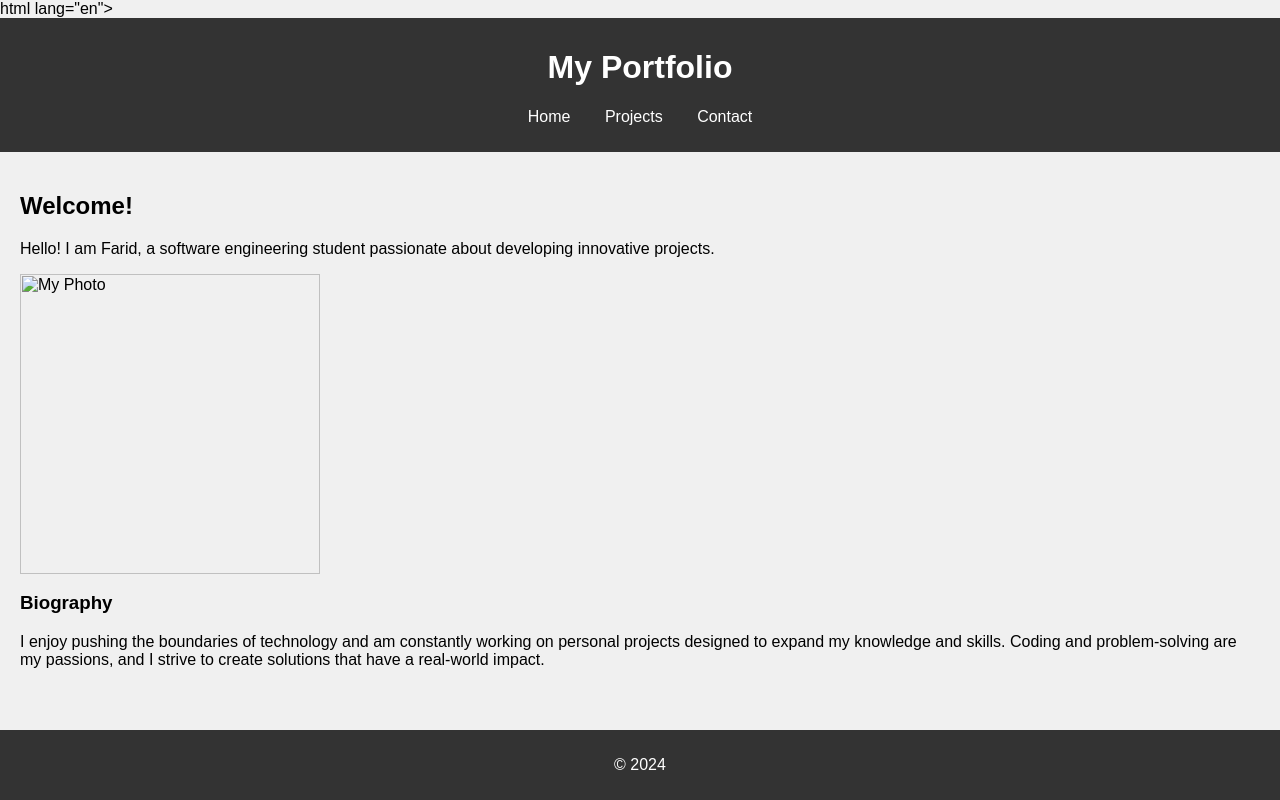
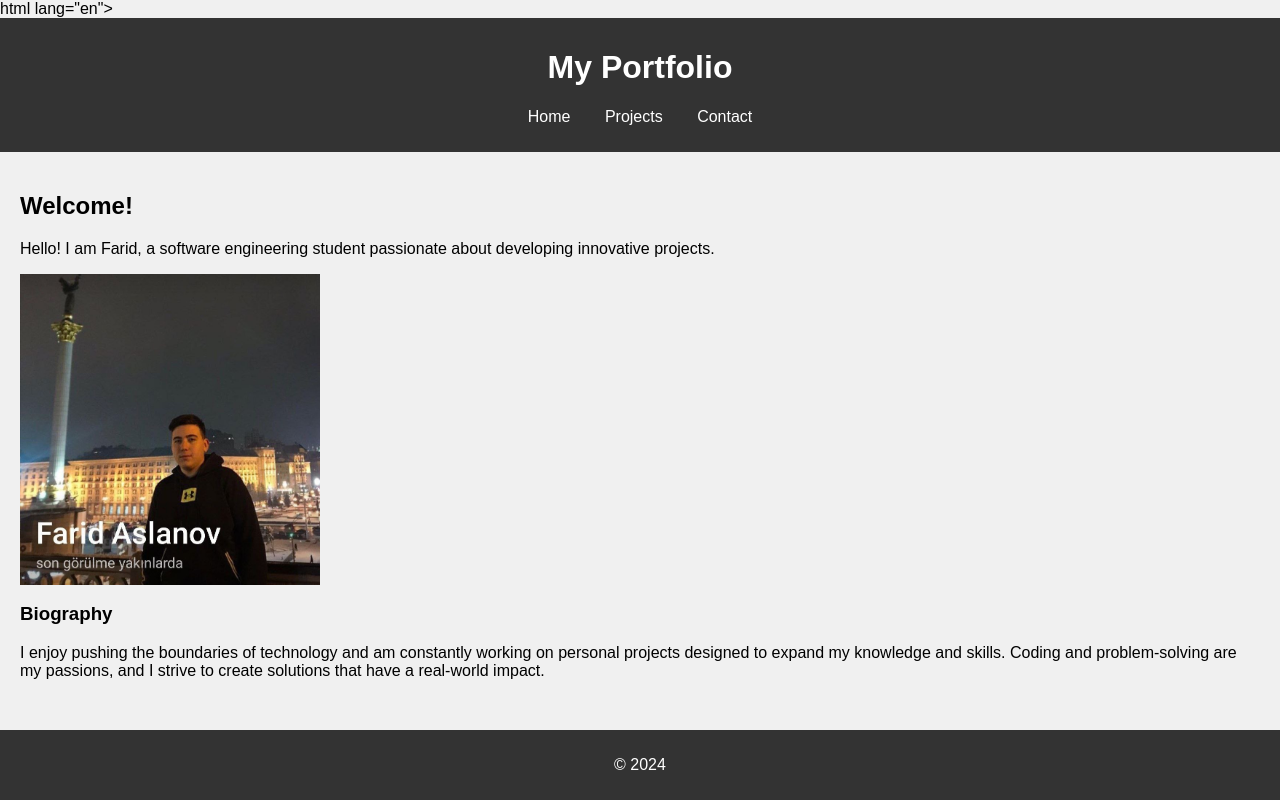
Before and after one commit to Farid545/portfolio-website, a plain HTML site: page index.html in a window 1280 px wide. Drawn offline with Linux system fonts and the light colour scheme.

Commit message:
index.html

```diff
--- a/index.html
+++ b/index.html
@@ -20,7 +20,7 @@ html lang="en">
     <section>
         <h2>Welcome!</h2>
         <p>Hello! I am Farid, a software engineering student passionate about developing innovative projects.</p>
-        <img src="images/farid.jpg" alt="My Photo" width="300">
+        <img src="https://raw.githubusercontent.com/Farid545/portfolio-website/main/farid.jpg" alt="Farid" width="300" />
         <h3>Biography</h3>
         <p>I enjoy pushing the boundaries of technology and am constantly working on personal projects designed to expand my knowledge and skills. Coding and problem-solving are my passions, and I strive to create solutions that have a real-world impact.</p>
     </section>
```
